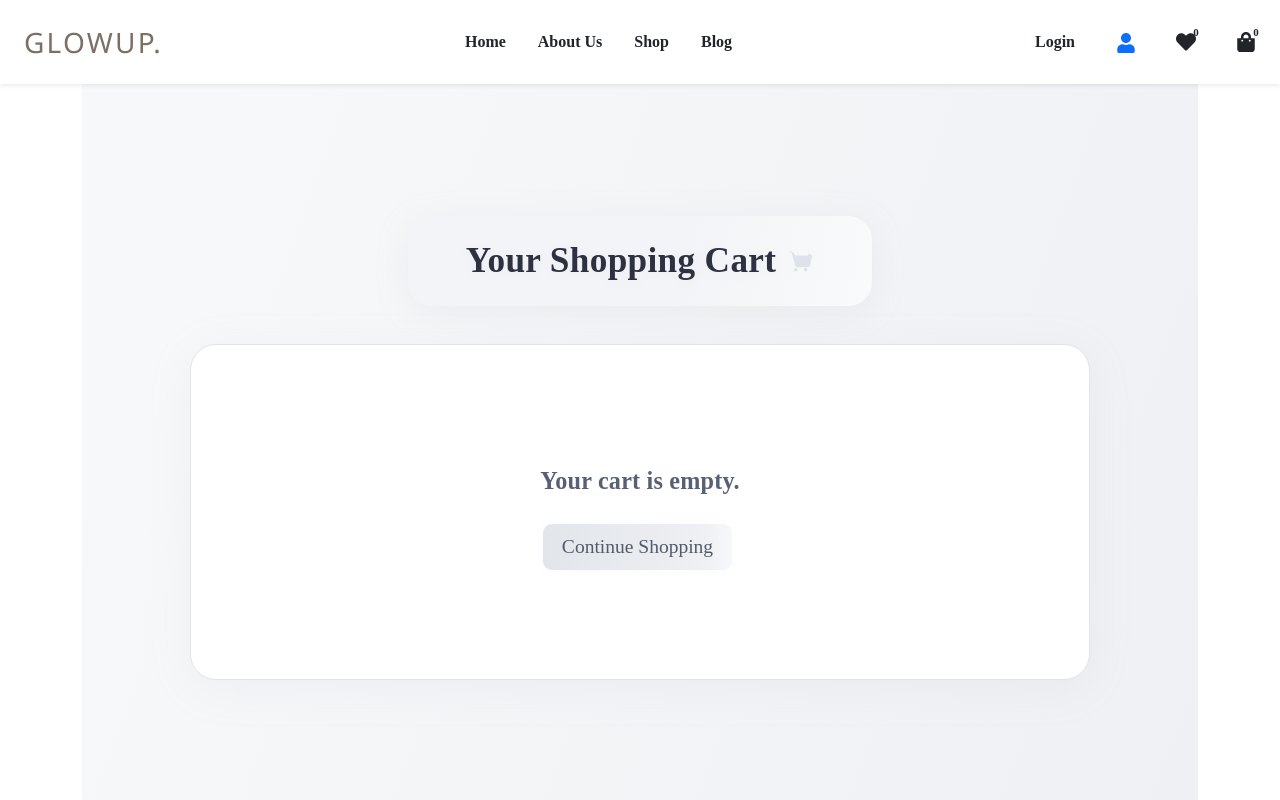
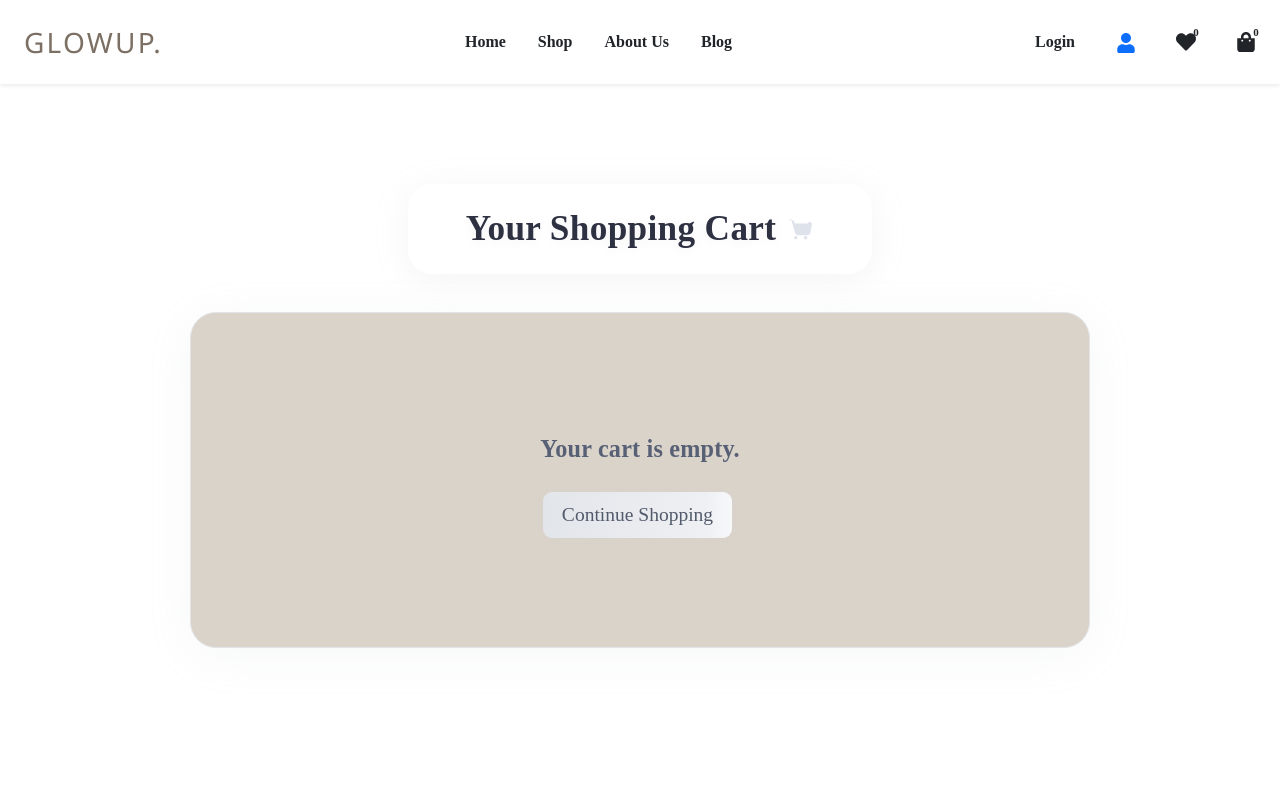
Before and after one commit to Abdelrhman745/Ecommerce-app-, a React (Vite) app: page /cart in a window 1280 px wide. Shown: the top 800 px of the page. Built offline with nearby package versions, Linux system fonts and the light colour scheme.

Commit message:
update style

```diff
--- a/src/Pages/CartPage/CartPage.tsx
+++ b/src/Pages/CartPage/CartPage.tsx
@@ -4,7 +4,7 @@ import { Helmet } from "react-helmet-async";
 
 const CartPage: React.FC = () => {
   return (
-    <div className="container py-5">
+    <div className="container py-3">
       {/* <h2 className="text-center mb-4"></h2> */}
       <Helmet>
           <meta charSet="utf-8" />
--- a/src/Pages/Checkout/CheckoutPage.tsx
+++ b/src/Pages/Checkout/CheckoutPage.tsx
@@ -36,7 +36,7 @@ const PageContainer = styled.div`
   align-items: flex-start;
   padding: 100px 20px 40px 20px;
   min-height: 100vh;
-  background-color: #f7f8fa;
+  background-color: #b8afa6;
 `;
 
 const CheckoutWrapper = styled.div`
@@ -168,7 +168,7 @@ const PlaceOrderButton = styled.button`
   padding: 15px;
   border: none;
   border-radius: 8px;
-  background-color: #4a80e1;
+  background-color: #7c6f63;
   color: white;
   font-size: 1.15rem;
   font-weight: 600;
@@ -177,7 +177,7 @@ const PlaceOrderButton = styled.button`
   transition: background-color 0.2s;
 
   &:hover {
-    background-color: #3a6cd2;
+    background-color: #947a62ff;
   }
 `;
 
--- a/src/components/CartSection/CartSection.tsx
+++ b/src/components/CartSection/CartSection.tsx
@@ -13,7 +13,7 @@ const fadeIn = keyframes`
 const CenterContainer = styled.div`
   min-height: 100vh;
   width: 100%;
-  background: linear-gradient(110deg, #f7f8fa 12%, #eef0f3 98%);
+  background: linear-gradient(110deg, #fff);
   display: flex;
   flex-direction: column;
   justify-content: center;
@@ -27,7 +27,7 @@ const HeadingBg = styled.div`
   align-items: center;
   min-width: 340px;
   margin-bottom: 38px;
-  background: linear-gradient(98deg, #f3f4f7 60%, #f9fafb 100%);
+  background: linear-gradient(98deg,#dad3ca);
   box-shadow: 0 6px 34px 0 rgba(180, 183, 189, 0.15);
   border-radius: 24px;
   padding: 24px 58px;
@@ -51,7 +51,7 @@ const CartContainer = styled.div`
   width: 100%;
   max-width: 900px;
   align-self: center;
-  background: #fff;
+  background: #dad3ca;
   border-radius: 26px;
   border: 1.8px solid #e2e4e8;
   box-shadow: 0 8px 45px 0 rgba(177, 180, 189, 0.11);
@@ -234,6 +234,8 @@ const TotalValue = styled.span`
   font-size: 2.2rem;
   color: #323741;
   font-weight: 700;
+  margin-right: 30px;
+
 `;
 
 const EmptyCart = styled.div`
@@ -302,7 +304,7 @@ const CartSection: React.FC = () => {
             {cartItems.map((item, idx) => (
               <CartItem
                 key={item.id}
-                style={{ animationDelay: `${idx * 53}ms` }}
+                style={{ animationDelay: `${idx * 53}ms` , paddingTop:"20px"}}
               >
                 <ImgBox>
                   <img src={item.image} alt={item.name} />
--- a/src/components/Header/Navbar.tsx
+++ b/src/components/Header/Navbar.tsx
@@ -30,8 +30,8 @@ const Navbar: React.FC = () => {
 
   const navLinks = [
     { text: "Home", to: "/" },
+    { text: "Shop", to: "/products" },
     { text: "About Us", to: "/about" },
-    { text: "Shop", to: "/products" },
     { text: "Blog", to: "/blog" },
   ];
 
--- a/src/components/UserProfileEdit/UserProfileEdit.tsx
+++ b/src/components/UserProfileEdit/UserProfileEdit.tsx
@@ -8,7 +8,7 @@ import { Helmet } from "react-helmet-async";
 
 const Container = styled.section`
   min-height: 100vh;
-  background: linear-gradient(135deg, #f5f7fa 0%, #e4ebf1 100%);
+  background: linear-gradient(135deg, #b8afa6 0%, #b8afa6 100%);
   display: flex;
   justify-content: center;
   align-items: center;
@@ -478,8 +478,9 @@ const UserProfileEdit: React.FC = () => {
 
             <Button
               type="submit"
-              className="btn btn-dark w-100 mt-2"
+              className="btn w-100 mt-2"
               disabled={loading}
+              style={{backgroundColor:"#7c6f63"}}
             >
               {loading ? (
                 <div className="spinner-border" role="status">
```
